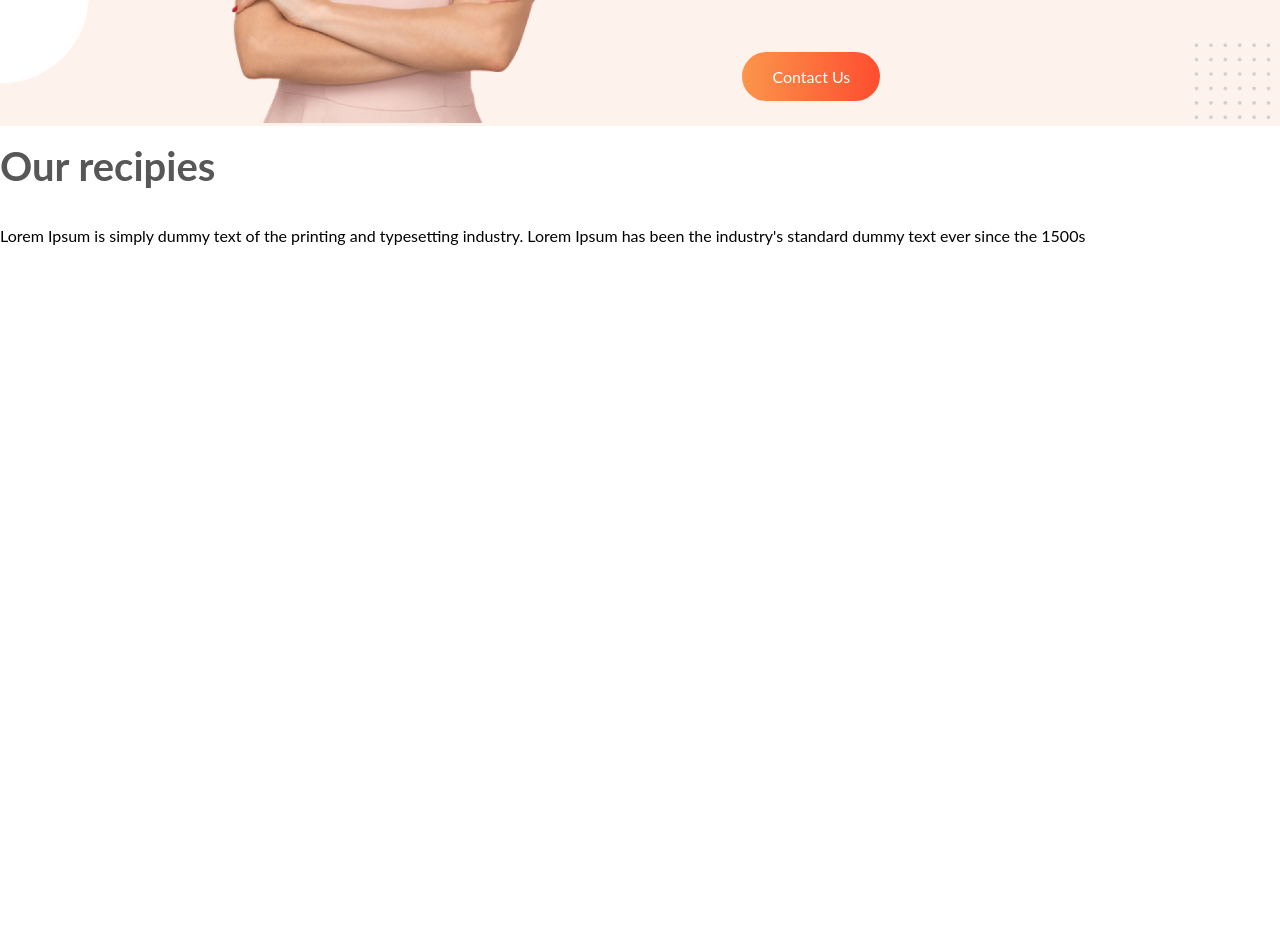
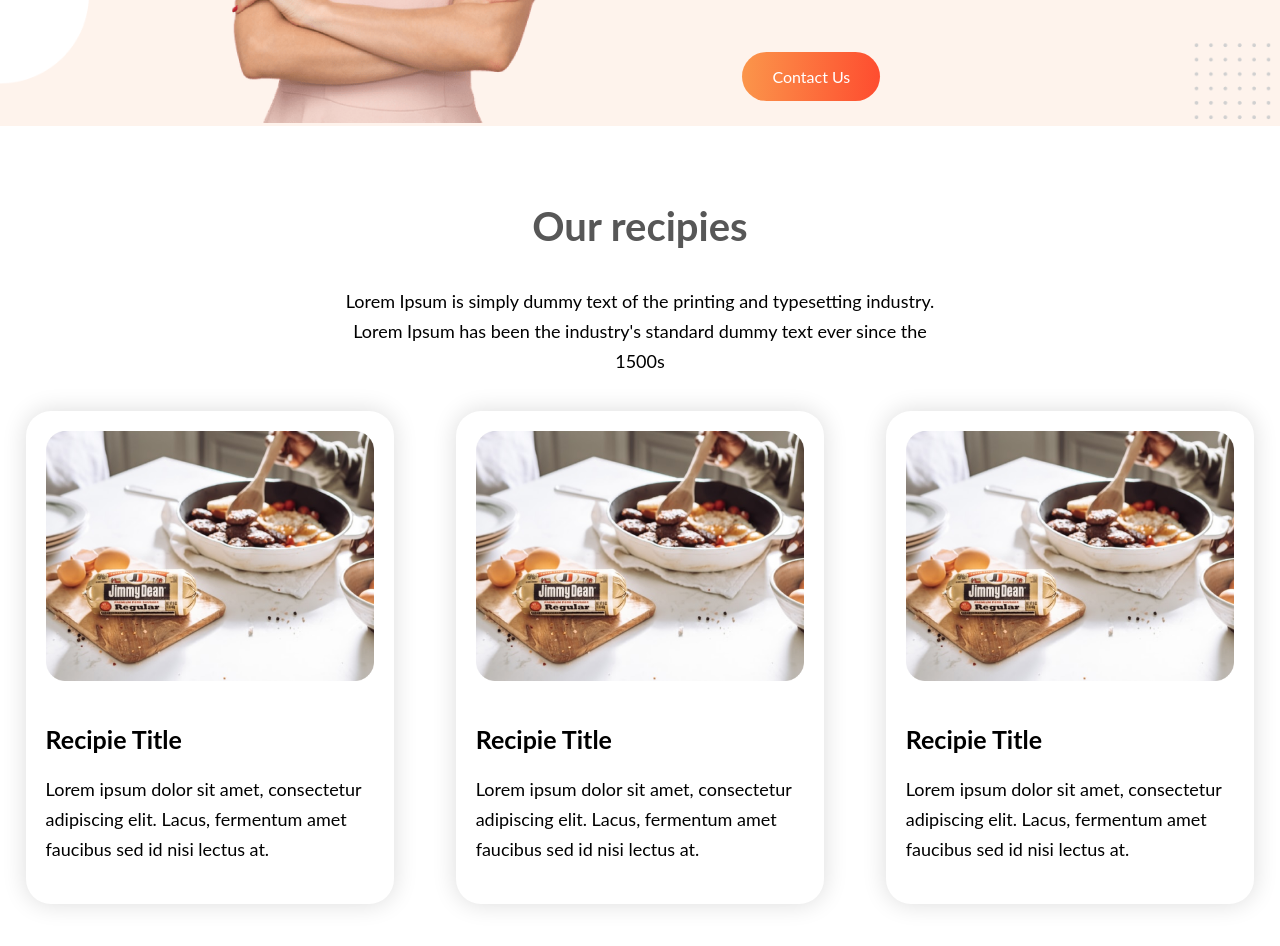
Before and after one commit to Atiq-coder/Food-network, a plain HTML site: page index.html in a window 1280 px wide. Shown: the part 1234-2180 px from the top of the page. Before the commit the page ends 1479 px from the top, so only its background shows below. Drawn offline with Linux system fonts and the light colour scheme.

Commit message:
recipie section added

```diff
--- a/index.html
+++ b/index.html
@@ -52,7 +52,8 @@
             </div>
             <div class="aboutUs__info">
                 <h2 class="heading__secondary">About Us</h2>
-                <p class="text__about">Lorem ipsum dolor sit amet, consectetur adipiscing elit. Condimentum diam orci
+                <p class="about__text paragraph">Lorem ipsum dolor sit amet, consectetur adipiscing elit. Condimentum
+                    diam orci
                     pretium a pharetra,
                     feugiat cursus. Dictumst risus, sem egestas odio cras adipiscing vulputate. Nisi, risus in suscipit
                     non. Non
@@ -60,18 +61,43 @@
                 <a class="btn" href="#">Contact Us</a>
             </div>
         </section>
-        <!-- about__section -->
+        <!-- recipie__section -->
         <section id="recipie__section">
             <div class="our__recipie--wrap">
                 <h2 class="heading__secondary">Our recipies</h2>
-                <p>Lorem Ipsum is simply dummy text of the printing and typesetting industry.
-                    Lorem Ipsum has been the industry's standard dummy text ever since the
+                <p class="paragraph">Lorem Ipsum is simply dummy text of the printing and typesetting industry.<br>
+                    Lorem Ipsum has been the industry's standard dummy text ever since the<br>
                     1500s</p>
             </div>
-            <div class="recipie__item"></div>
+            <div class="recipie__item">
+                <div class="card">
+                    <img class="food__img" src="images/food/Project Cover.jpg" alt="Image of supe">
+                    <h4 class="heading__fourth">Recipie Title</h4>
+                    <p class="recipie__text paragraph">Lorem ipsum dolor sit amet,
+                        consectetur adipiscing elit. Lacus,
+                        fermentum amet faucibus sed id nisi
+                        lectus at.</p>
+                </div>
+                <div class="card center__card">
+                    <img class="food__img" src="images/food/Project Cover.jpg" alt="Image of supe">
+                    <h4 class="heading__fourth">Recipie Title</h4>
+                    <p class="recipie__text paragraph">Lorem ipsum dolor sit amet,
+                        consectetur adipiscing elit. Lacus,
+                        fermentum amet faucibus sed id nisi
+                        lectus at.</p>
+                </div>
+                <div class="card">
+                    <img class="food__img" src="images/food/Project Cover.jpg" alt="Image of supe">
+                    <h4 class="heading__fourth">Recipie Title</h4>
+                    <p class="recipie__text paragraph">Lorem ipsum dolor sit amet,
+                        consectetur adipiscing elit. Lacus,
+                        fermentum amet faucibus sed id nisi
+                        lectus at.</p>
+                </div>
+            </div>
         </section>
+        <div style="height: 500px;"></div>
     </main>
-
 </body>
 
 </html>
--- a/style.css
+++ b/style.css
@@ -115,6 +115,7 @@ body {
     width: 50%;
     padding: 15% 10% 0 10%;
 }
+
 .heading__secondary{
     color: #575757;
     font-size: 4rem;
@@ -122,8 +123,45 @@ body {
     margin-bottom: 2rem;
 }
 
-.aboutUs__info .text__about{
+.aboutUs__info .about__text{
+    margin-bottom: 7rem;
+}
+.paragraph{
     line-height: 3rem;
     font-size: 1.8rem;
-    margin-bottom: 7rem;
 }
+
+/* === recipie__section === */
+#recipie__section{
+    margin: 0 2%;
+}
+
+.our__recipie--wrap{
+    text-align: center;
+    padding: 6rem 0 3.5rem 0;
+}
+
+.recipie__item{
+    display: flex;
+}
+.card{
+    width: 30%;
+    padding: 2rem;
+    box-shadow: 0px 0px 24px 0px #DCDCDC;
+    border-radius: 2.5rem;
+}
+.center__card{
+    margin: 0 5%;
+}
+.card .food__img{
+    width: 100%;
+    margin-bottom: 2rem;
+}
+
+.heading__fourth{
+    font-size: 2.5rem;
+    line-height: 7rem;
+}
+.recipie__text{
+    margin-bottom: 2rem;
+}
```
